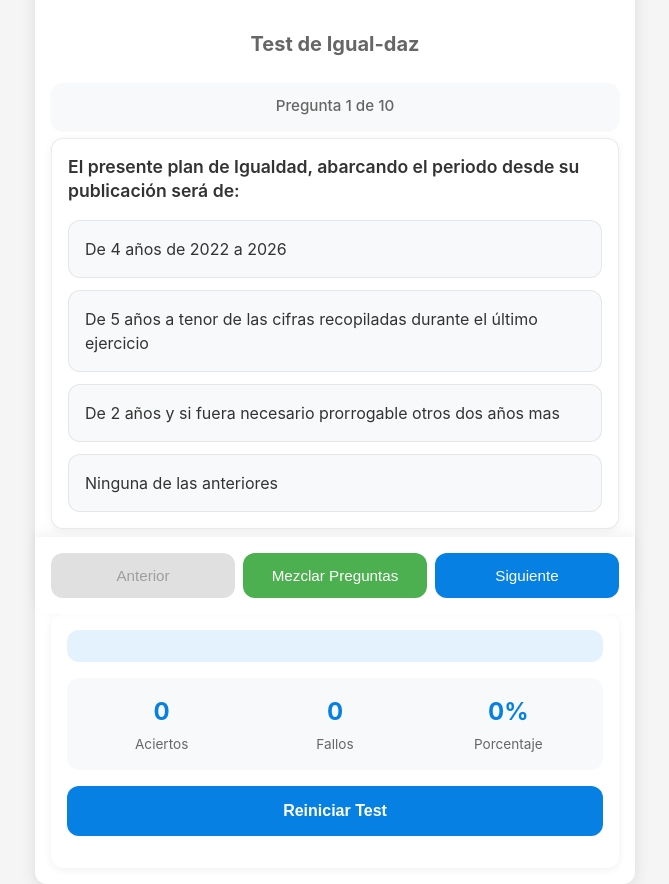
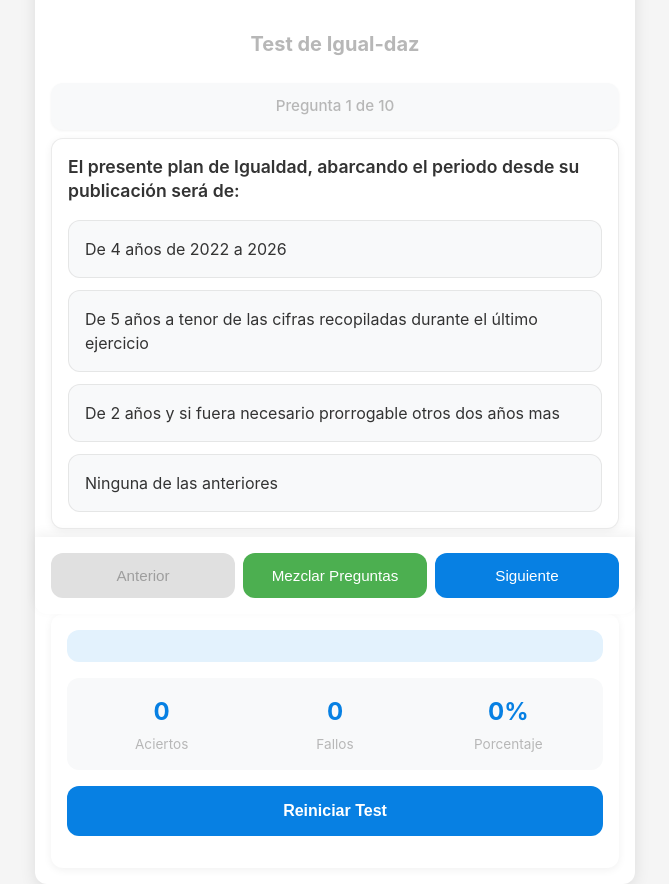
Before and after one commit to Luth0r76/m1, a plain HTML site: page index.html in a window 1280 px wide. Shown: the part 63-947 px from the top of the page, without its empty margins (305-974 px from the left). Drawn offline with Linux system fonts and the light colour scheme.

Commit message:
styles.css

```diff
--- a/css/styles.css
+++ b/css/styles.css
@@ -6,7 +6,7 @@
     --background-color: #f5f5f5;
     --surface-color: #ffffff;
     --text-primary: #333333;
-    --text-secondary: #666666;
+    --text-secondary: #b7b7b7;
     --border-radius: 12px;
     --safe-area-inset-top: env(safe-area-inset-top, 0px);
     --safe-area-inset-bottom: env(safe-area-inset-bottom, 0px);
```
